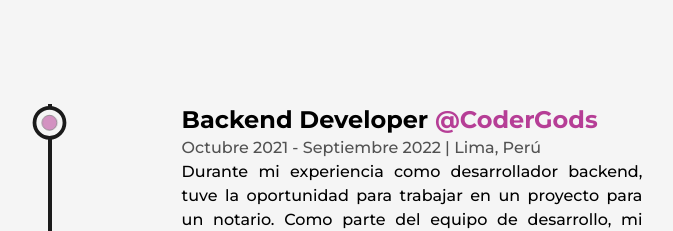
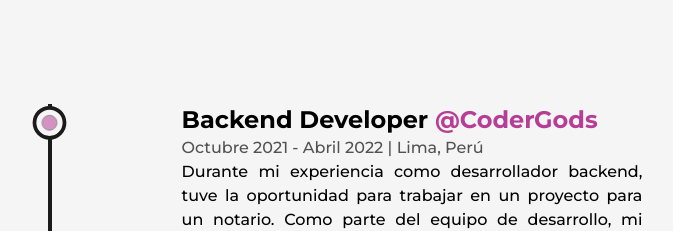
Before and after one commit to gfbianco/Portfolio, a Next.js app: page /about in a window 1280 px wide. Shown: the part 2460-2691 px from the top of the page, without its empty margins (244-917 px from the left). Built offline with nearby package versions, Linux system fonts and the light colour scheme.

Commit message:
correcting error

```diff
--- a/src/components/Experience.js
+++ b/src/components/Experience.js
@@ -63,7 +63,7 @@ const Experience = () => {
             position="Backend Developer"
             company="CoderGods"
             companyLink="https://www.linkedin.com/company/coder-gods/"
-            time="Octubre 2021 - Septiembre 2022"
+            time="Octubre 2021 - Abril 2022"
             address="Lima, Perú"
             work="Durante mi experiencia como desarrollador backend, tuve la
               oportunidad para trabajar en un proyecto para un notario. Como
```
